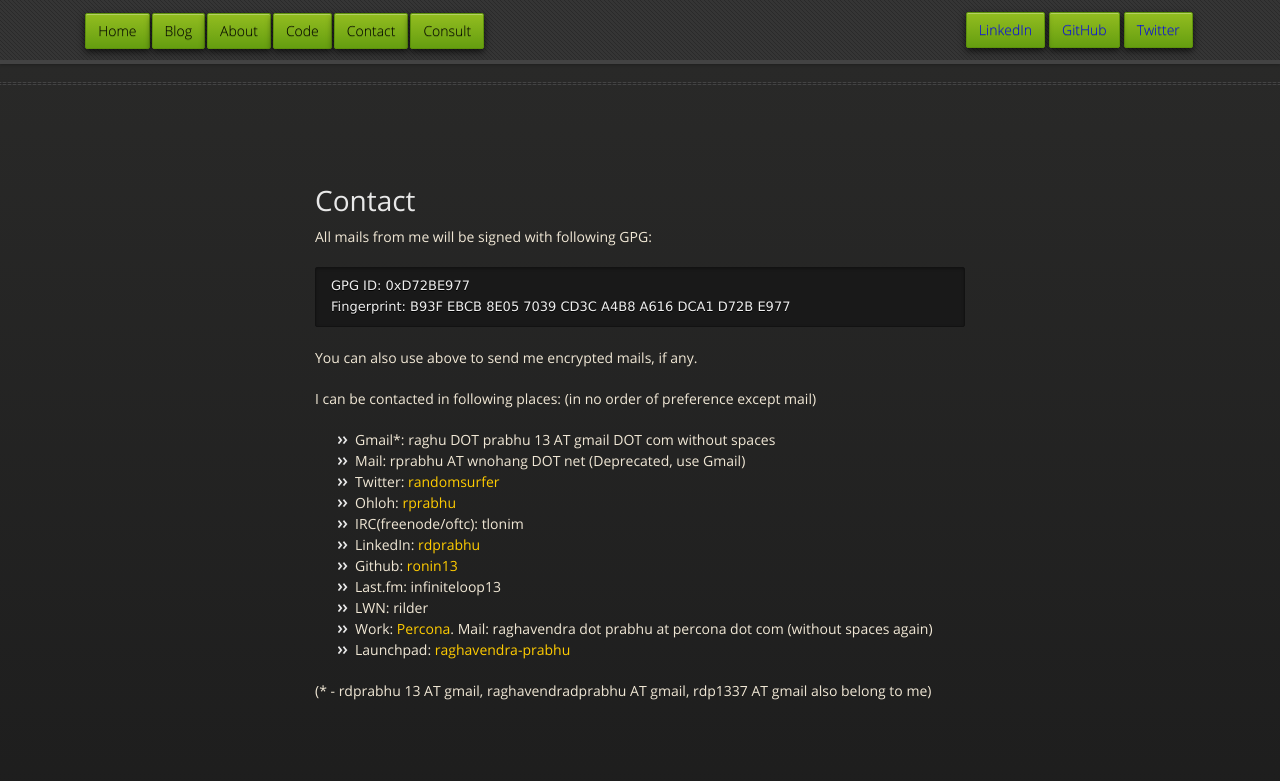
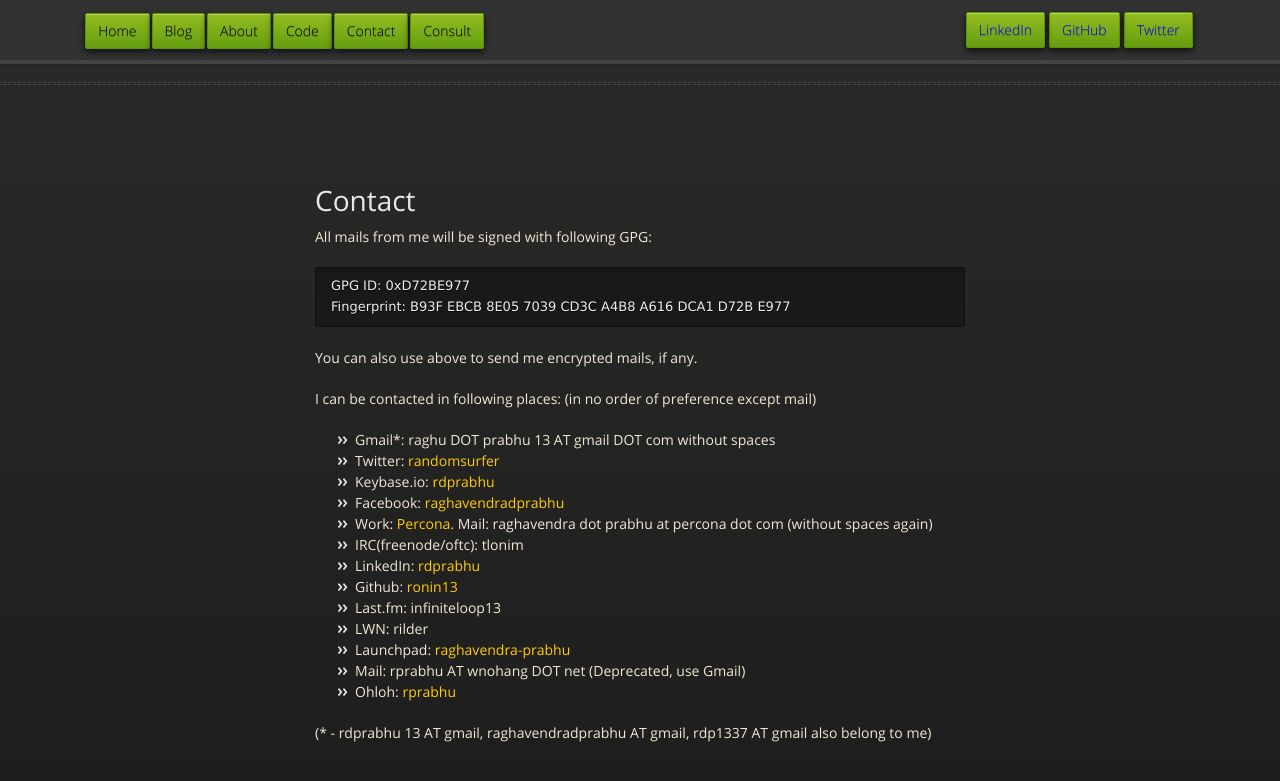
Before and after one commit to ronin13/ronin13.github.com, a Jekyll site: the page built from pages/contact.md, in a window 1280 px wide. Shown: the top 781 px of the page. Built offline with Jekyll 4.4.1, drawn with Linux system fonts in a browser that asks for light colours; Markdown is read by kramdown in place of the engine named in the settings.

Commit message:
Updating the pages

```diff
--- a/pages/contact.md
+++ b/pages/contact.md
@@ -15,15 +15,17 @@ You can also use above to send me encrypted mails, if any.
 I can be contacted in following places: (in no order of preference except mail)
 
 - Gmail*: raghu DOT prabhu 13 AT gmail DOT com without spaces
-- Mail:  rprabhu AT wnohang DOT net  (Deprecated, use Gmail)
 - Twitter: [randomsurfer](https://twitter.com/randomsurfer)
-- Ohloh: [rprabhu](https://www.ohloh.net/accounts/rprabhu)
+- Keybase.io: [rdprabhu](https://keybase.io/rdprabhu)
+- Facebook: [raghavendradprabhu](https://www.facebook.com/raghavendradprabhu)
+- Work: [Percona](http://www.percona.com/about-us/our-team/raghavendra-prabhu). Mail: raghavendra dot prabhu at percona dot com (without spaces again)
 - IRC(freenode/oftc): tlonim
 - LinkedIn: [rdprabhu](http://linkedin.com/in/rdprabhu "LinkedIn")
 - Github: [ronin13](https://github.com/ronin13)
 - Last.fm: infiniteloop13
 - LWN: rilder
-- Work: [Percona](http://www.percona.com/about-us/our-team/raghavendra-prabhu). Mail: raghavendra dot prabhu at percona dot com (without spaces again)
 - Launchpad: [raghavendra-prabhu](https://launchpad.net/~raghavendra-prabhu)
+- Mail:  rprabhu AT wnohang DOT net  (Deprecated, use Gmail)
+- Ohloh: [rprabhu](https://www.ohloh.net/accounts/rprabhu)
 
 (* - rdprabhu 13 AT gmail, raghavendradprabhu AT gmail, rdp1337 AT gmail also belong to me)
```
Also changed, not shown: 1 other file.
